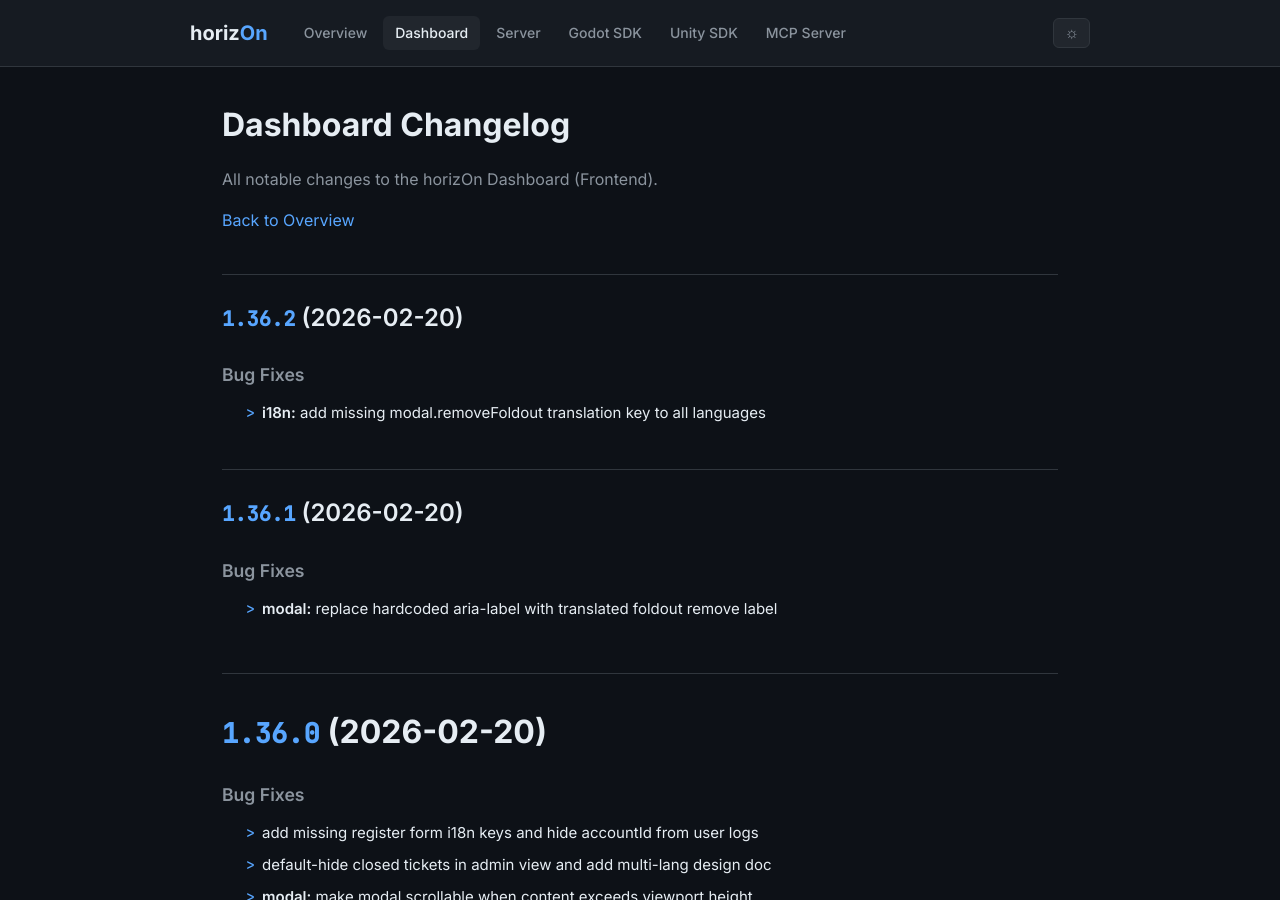
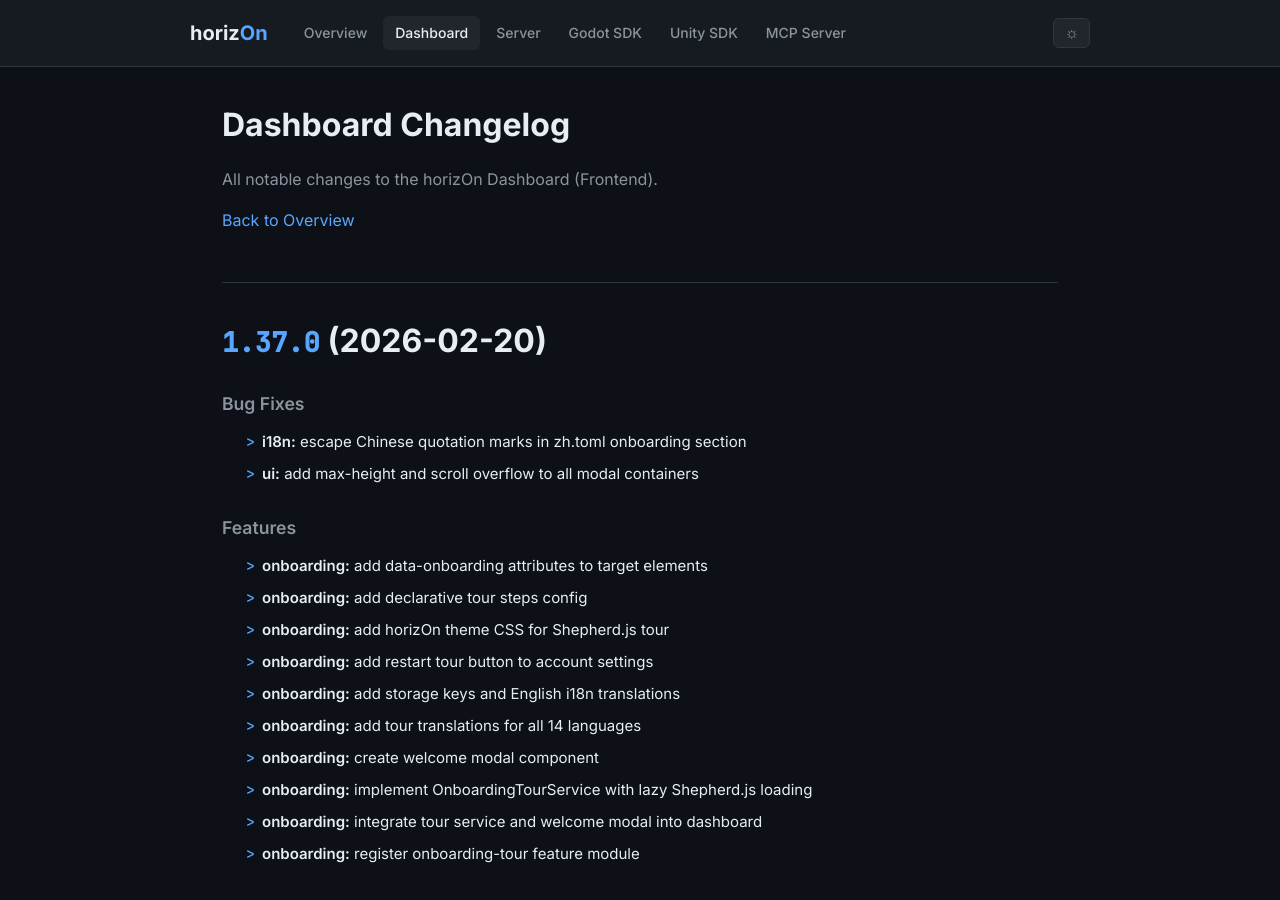
Before and after one commit to ProjectMakersDE/horizOn-Changelog, a Jekyll site: the page built from dashboard-changelog.md, in a window 1280 px wide and 900 px high. Built offline with Jekyll 4.4.1, drawn with Linux system fonts in a browser that asks for light colours.

Commit message:
chore: sync changelogs [skip ci]

```diff
--- a/dashboard-changelog.md
+++ b/dashboard-changelog.md
@@ -8,6 +8,28 @@ title: Dashboard Changelog
 All notable changes to the horizOn Dashboard (Frontend).
 
 [Back to Overview](.)
+
+# [1.37.0](https://github.com/ProjectMakersDE/horizOn-Dashboard/compare/v1.36.2...v1.37.0) (2026-02-20)
+
+
+### Bug Fixes
+
+* **i18n:** escape Chinese quotation marks in zh.toml onboarding section ([ac1fde0](https://github.com/ProjectMakersDE/horizOn-Dashboard/commit/ac1fde08c38df7806da432ff3bc43fa44c7c4e37))
+* **ui:** add max-height and scroll overflow to all modal containers ([25d4d54](https://github.com/ProjectMakersDE/horizOn-Dashboard/commit/25d4d54a07cfb14972c766c3491228a987860078))
+
+
+### Features
+
+* **onboarding:** add data-onboarding attributes to target elements ([5d76491](https://github.com/ProjectMakersDE/horizOn-Dashboard/commit/5d7649160575639498e388e0594fc83ef7b18034))
+* **onboarding:** add declarative tour steps config ([0b70cc3](https://github.com/ProjectMakersDE/horizOn-Dashboard/commit/0b70cc3b2ce7a3d15b900fbf651e7076afa936ed))
+* **onboarding:** add horizOn theme CSS for Shepherd.js tour ([b403c8b](https://github.com/ProjectMakersDE/horizOn-Dashboard/commit/b403c8bd9e09823b496ce68f9f767591c101fe36))
+* **onboarding:** add restart tour button to account settings ([6051c48](https://github.com/ProjectMakersDE/horizOn-Dashboard/commit/6051c4870f635b9b7aacec488b52c66d7712fa9e))
+* **onboarding:** add storage keys and English i18n translations ([002e5fa](https://github.com/ProjectMakersDE/horizOn-Dashboard/commit/002e5fafba9f8f60db0f00eebd9cd0e1891f9fe4))
+* **onboarding:** add tour translations for all 14 languages ([47f48f9](https://github.com/ProjectMakersDE/horizOn-Dashboard/commit/47f48f906859e8c028236be2f78cf6b4d991cc78))
+* **onboarding:** create welcome modal component ([63579aa](https://github.com/ProjectMakersDE/horizOn-Dashboard/commit/63579aa95dedf63cad46663498744e3e1f2c96ce))
+* **onboarding:** implement OnboardingTourService with lazy Shepherd.js loading ([0ad8979](https://github.com/ProjectMakersDE/horizOn-Dashboard/commit/0ad897907fb3881210da6756fa402771e6233250))
+* **onboarding:** integrate tour service and welcome modal into dashboard ([1e5d9bd](https://github.com/ProjectMakersDE/horizOn-Dashboard/commit/1e5d9bdb4e31a94ddbd57242a2b8a658dd42ad75))
+* **onboarding:** register onboarding-tour feature module ([86401af](https://github.com/ProjectMakersDE/horizOn-Dashboard/commit/86401af8a2d38e9724621dc3d4202e12f11266d6))
 
 ## [1.36.2](https://github.com/ProjectMakersDE/horizOn-Dashboard/compare/v1.36.1...v1.36.2) (2026-02-20)
 
```
Also changed, not shown: index.md (+1 -1 lines).
